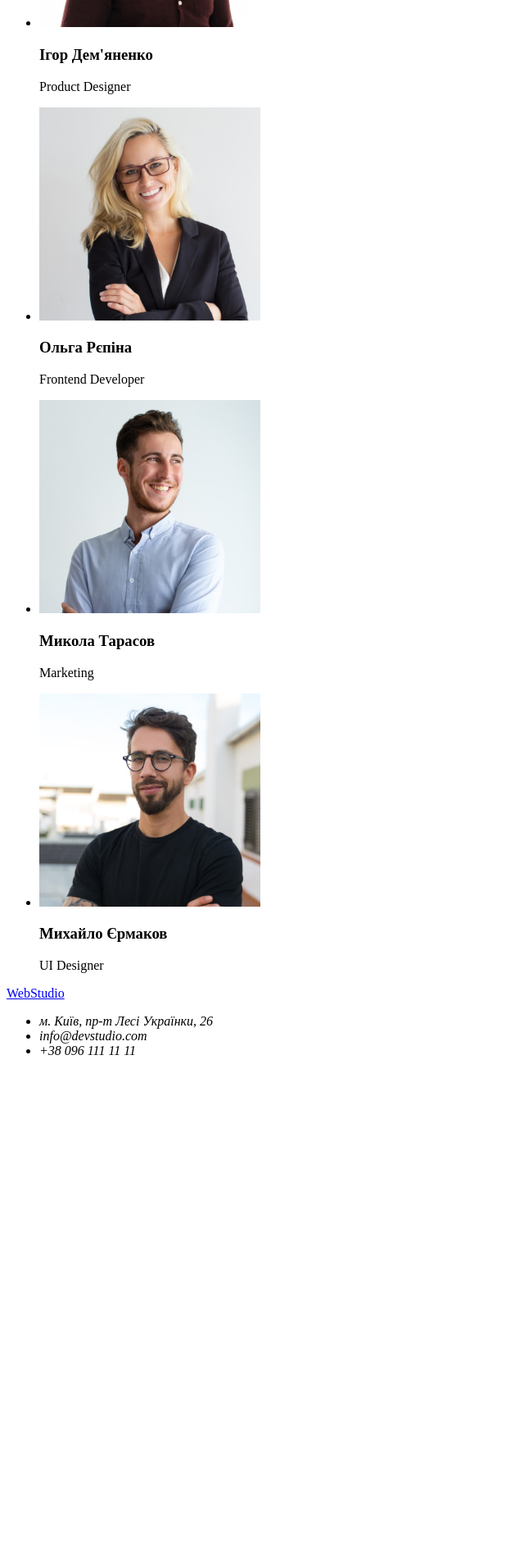
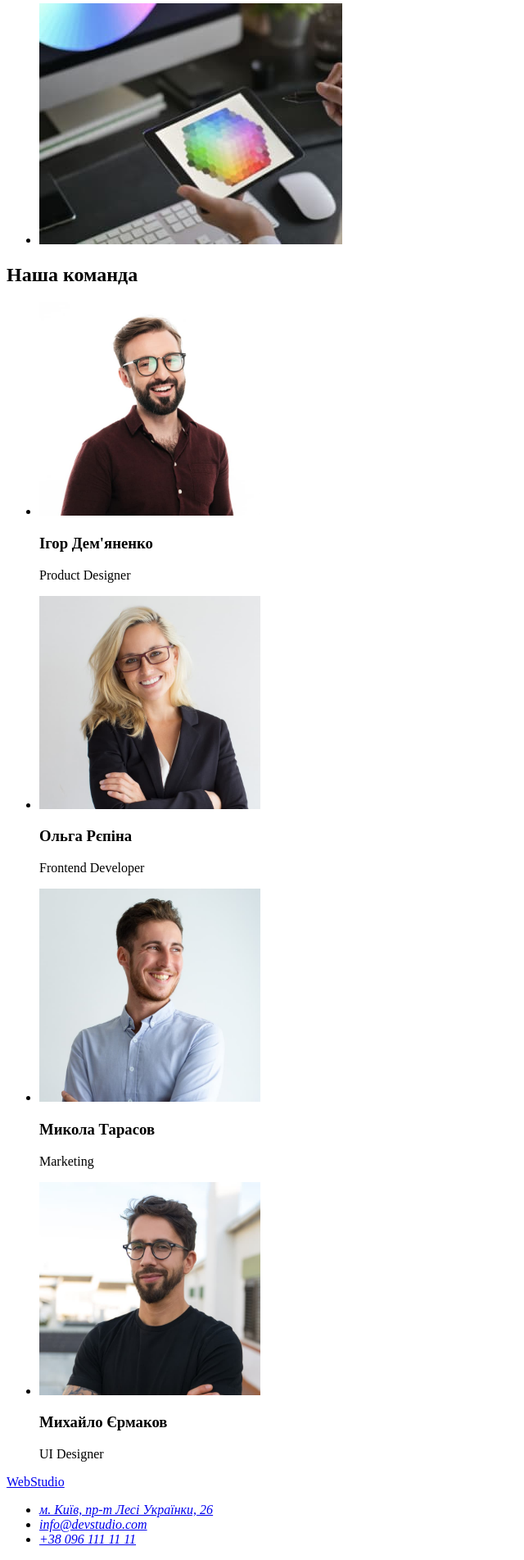
Before and after one commit to robertivna/goit-markup-hw-01, a plain HTML site: page index.html in a window 1280 px wide. Shown: the part 1252-3155 px from the top of the page at 82% size, without its empty margins (0-640 px from the left). Before the commit the page ends 2559 px from the top, so only its background shows below. Drawn offline with Linux system fonts and the light colour scheme.

Commit message:
Update index.html

```diff
--- a/index.html
+++ b/index.html
@@ -10,7 +10,7 @@
         <!--Шапка-->
         <header>
         <nav>
-            <a href="/">WebStudio</a>
+            <a href="./index.html">WebStudio</a>
             <ul>
                 <li><a href="">Студія</a></li>
                 <li><a href="">Портфоліо</a></li>
@@ -27,7 +27,7 @@
         <main>
             <section>
                 <h1>Ефективні рішення для вашого бізнесу</h1>
-                <button>Замовити послугу</button>
+                <button type="button">Замовити послугу</button>
             </section>
             <section>
                 <!--Особливості-->
@@ -56,11 +56,9 @@
                 <!--Зайнятість-->
                 <h2>Чим ми займаємося</h2>
                 <ul>
-                    <li>
-                        <img src="./images/photo/1-img.jpg" alt="Написання коду" width="370">
-                        <img src="./images/photo/2-img.jpg" alt="Розробка додатків" width="370">
-                        <img src="./images/photo/3img.jpg" alt="Дизайн" width="370">
-                    </li>
+                    <li><img src="./images/photo/1-img.jpg" alt="Написання коду" width="370"></li>
+                    <li><img src="./images/photo/2-img.jpg" alt="Розробка додатків" width="370"></li>
+                    <li><img src="./images/photo/3img.jpg" alt="Дизайн" width="370"></li>
                 </ul>
             </section>
             <!--Команда-->
@@ -94,9 +92,15 @@
                 <a href="#footer">WebStudio</a>
             <address>
                 <ul>
-                    <li>м. Київ, пр-т Лесі Українки, 26</li>
-                    <li>info@devstudio.com</li>
-                    <li>+38 096 111 11 11</li>
+                    <li>
+                        <a href="Адреса">м. Київ, пр-т Лесі Українки, 26</a>
+                    </li>
+                    <li>
+                        <a href="Емейл">info@devstudio.com</a>
+                    </li>
+                    <li>
+                        <a href="Телефон">+38 096 111 11 11</a>
+                    </li>
                 </ul>
             </address>
         </footer>
```
